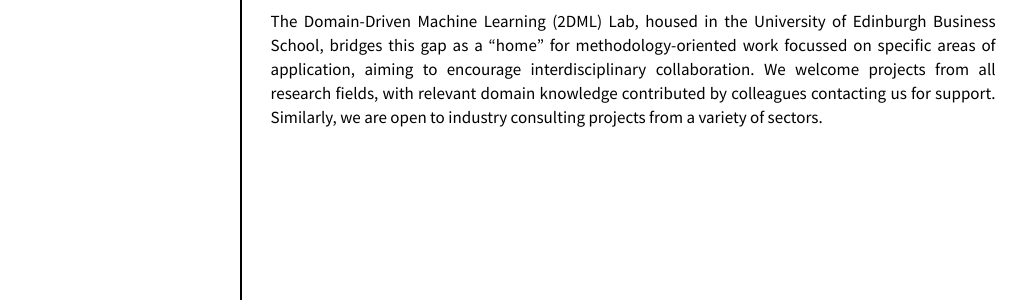
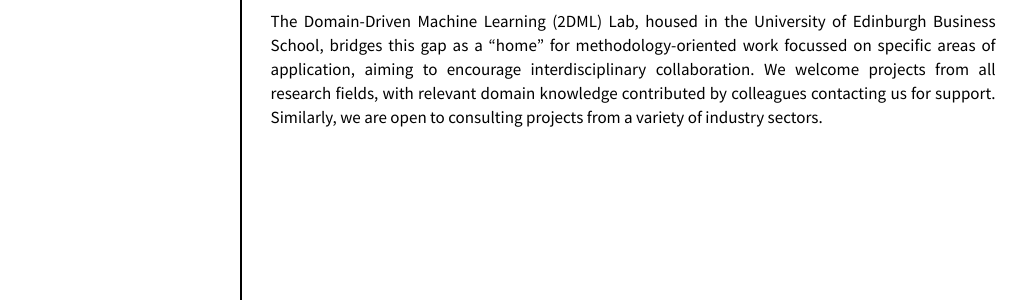
Before and after one commit to 2dml-lab/2dml-lab.github.io, a Jekyll site: the page built from _posts/2024-02-04-about.md, in a window 1280 px wide. Shown: the part 480-780 px from the top of the page, without its empty margins (118-1145 px from the left). Built offline with Jekyll 4.4.1, drawn with Linux system fonts in a browser that asks for light colours.

```diff
--- a/_posts/2024-02-04-about.md
+++ b/_posts/2024-02-04-about.md
@@ -11,6 +11,6 @@ categories: posts
 With the rise of machine learning across sectors in recent times, one of the major challenges is the disconnect between theory and application. In many cases, methods have to be tailored to given requirements, for example due to legislative frameworks or specifics of the available data. At the same time, practitioners often lack an in-depth overview of current methodological developments, sometimes with no clear point of contact to get insights and recommendations.
 
 <img src="/images/school.png" width="100%" style="padding-bottom: 15px;">
-The Domain-Driven Machine Learning (2DML) Lab, housed in the University of Edinburgh Business School, bridges this gap as a “home” for methodology-oriented work focussed on specific areas of application, aiming to encourage interdisciplinary collaboration. We welcome projects from all research fields, with relevant domain knowledge contributed by colleagues contacting us for support. Similarly, we are open to industry consulting projects from a variety of sectors.
+The Domain-Driven Machine Learning (2DML) Lab, housed in the University of Edinburgh Business School, bridges this gap as a “home” for methodology-oriented work focussed on specific areas of application, aiming to encourage interdisciplinary collaboration. We welcome projects from all research fields, with relevant domain knowledge contributed by colleagues contacting us for support. Similarly, we are open to consulting projects from a variety of industry sectors.
 
 <br>
```
